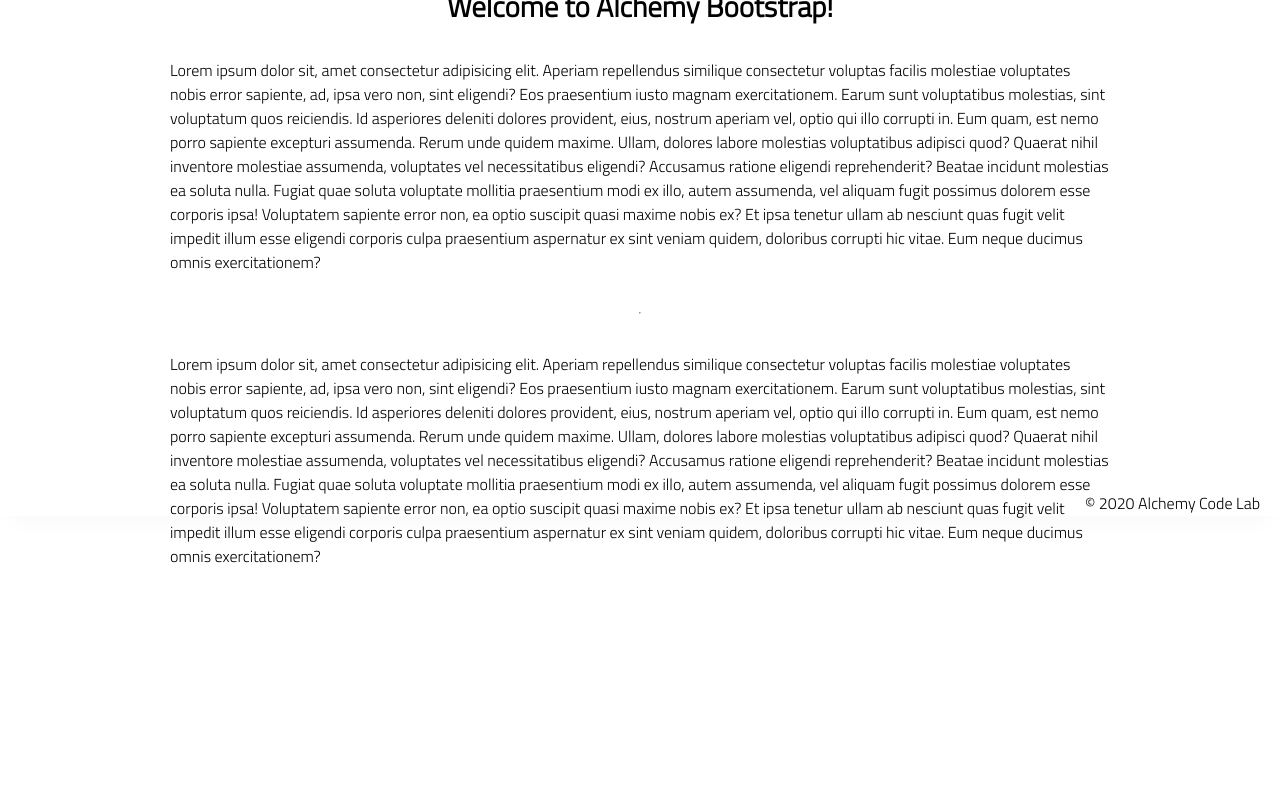
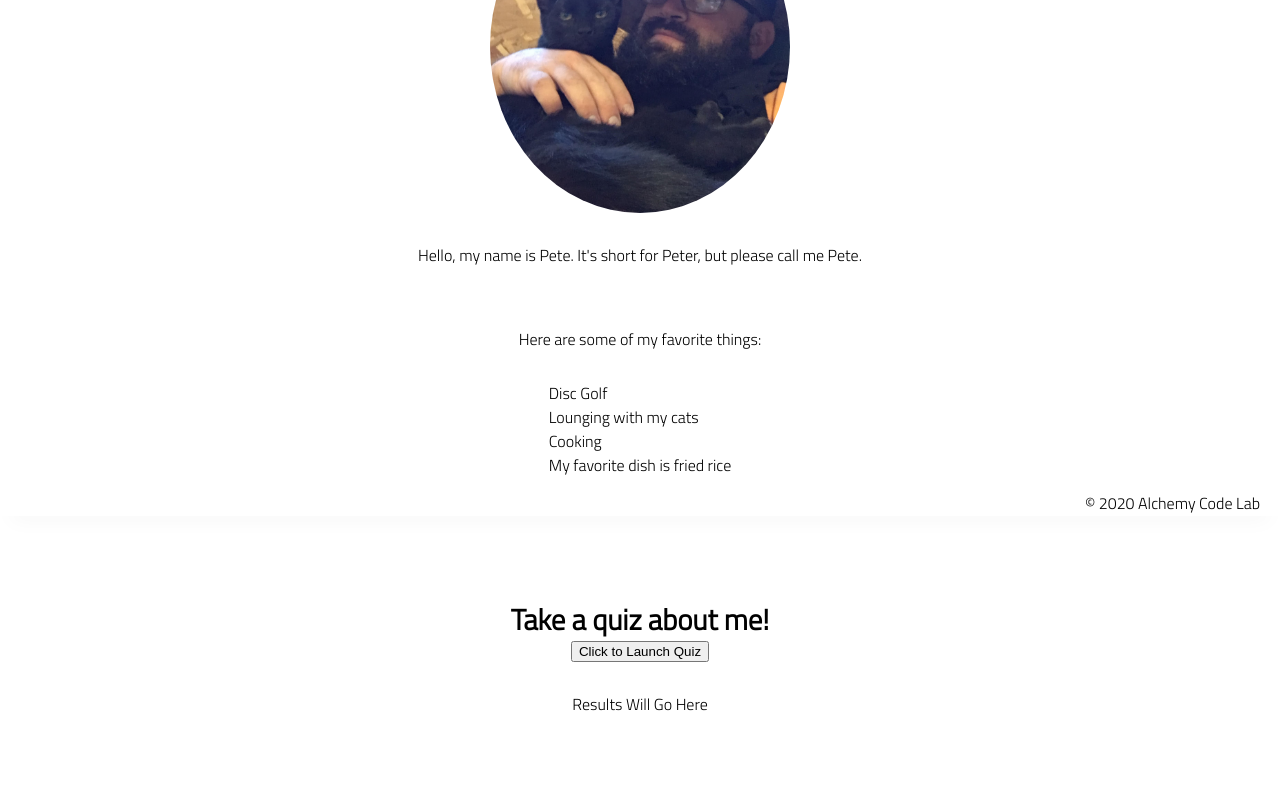
Before and after one commit to pete-hamrick/lab-01-quiz-page, a plain HTML site: page index.html in a window 1280 px wide. Shown: the part 284-1090 px from the top of the page. Before the commit the page ends 942 px from the top, so only its background shows below. Drawn offline with Linux system fonts and the light colour scheme.

Commit message:
created HTML and some basic styling

```diff
--- a/app.js
+++ b/app.js
@@ -6,3 +6,37 @@
   // get user input
   // use user input to update state
   // update DOM to reflect the new state
+
+// const confirmed = confirm('hello');
+// console.log(confirmed);
+// const myName = prompt('What is your name?');
+// console.log(myName);
+
+//get the button element
+//add click listener event
+//confirm the user wants to start the quiz
+//if they do -- prompt them for at least 3 questions and store the answer
+//for each answer, check if the user entered a correct value
+//track the number of correct answers
+//at the end of the quiz update the results section with the number of correct answers
+
+const quizButton = document.getElementById('quiz-button');
+// const results = document.getElementById('results');
+
+quizButton.addEventListener('click', ()=>{
+    const confirmed = confirm('Would you like to start the quiz?');
+    console.log(confirmed);
+    if (confirmed){
+        const name = prompt('What is your name?');
+        const ans1 = prompt('Do I like disc golf?');
+        const ans2 = prompt('Do I like cooking?');
+        const ans3 = prompt('Do I like lounging with my cats?');
+        const ans4 = prompt('Do I like fried rice?');
+        console.log(name, ans1, ans2, ans3, ans4);
+        let score = 0;
+
+        console.log('final score', score);
+    } else {
+        console.log('user cancelled');
+    }
+});
--- a/index.html
+++ b/index.html
@@ -19,48 +19,26 @@
         </div>
     </header>
     <main>
-        <section class="main-section">
-            <img class="main-logo" src="./assets/alchemy-logo.png" />
-            <h2>
-                Welcome to Alchemy Bootstrap!
-            </h2>
+        <section>
+            <h1>All about Pete</h1>
+
+            <img id="pete-img" src="assets\farmerPete.jpg" alt="Pete">
 
             <p>
-                Lorem ipsum dolor sit, amet consectetur adipisicing elit. Aperiam repellendus similique consectetur
-                voluptas facilis molestiae voluptates nobis error sapiente, ad, ipsa vero non, sint eligendi? Eos
-                praesentium iusto magnam exercitationem.
-                Earum sunt voluptatibus molestias, sint voluptatum quos reiciendis. Id asperiores deleniti dolores
-                provident, eius, nostrum aperiam vel, optio qui illo corrupti in. Eum quam, est nemo porro sapiente
-                excepturi assumenda.
-                Rerum unde quidem maxime. Ullam, dolores labore molestias voluptatibus adipisci quod? Quaerat nihil
-                inventore molestiae assumenda, voluptates vel necessitatibus eligendi? Accusamus ratione eligendi
-                reprehenderit? Beatae incidunt molestias ea soluta nulla.
-                Fugiat quae soluta voluptate mollitia praesentium modi ex illo, autem assumenda, vel aliquam fugit
-                possimus dolorem esse corporis ipsa! Voluptatem sapiente error non, ea optio suscipit quasi maxime nobis
-                ex?
-                Et ipsa tenetur ullam ab nesciunt quas fugit velit impedit illum esse eligendi corporis culpa
-                praesentium aspernatur ex sint veniam quidem, doloribus corrupti hic vitae. Eum neque ducimus omnis
-                exercitationem?
+                Hello, my name is Pete. It's short for Peter, but please call me Pete.
             </p>
-            <hr />
-            <p>
-                Lorem ipsum dolor sit, amet consectetur adipisicing elit. Aperiam repellendus similique consectetur
-                voluptas facilis molestiae voluptates nobis error sapiente, ad, ipsa vero non, sint eligendi? Eos
-                praesentium iusto magnam exercitationem.
-                Earum sunt voluptatibus molestias, sint voluptatum quos reiciendis. Id asperiores deleniti dolores
-                provident, eius, nostrum aperiam vel, optio qui illo corrupti in. Eum quam, est nemo porro sapiente
-                excepturi assumenda.
-                Rerum unde quidem maxime. Ullam, dolores labore molestias voluptatibus adipisci quod? Quaerat nihil
-                inventore molestiae assumenda, voluptates vel necessitatibus eligendi? Accusamus ratione eligendi
-                reprehenderit? Beatae incidunt molestias ea soluta nulla.
-                Fugiat quae soluta voluptate mollitia praesentium modi ex illo, autem assumenda, vel aliquam fugit
-                possimus dolorem esse corporis ipsa! Voluptatem sapiente error non, ea optio suscipit quasi maxime nobis
-                ex?
-                Et ipsa tenetur ullam ab nesciunt quas fugit velit impedit illum esse eligendi corporis culpa
-                praesentium aspernatur ex sint veniam quidem, doloribus corrupti hic vitae. Eum neque ducimus omnis
-                exercitationem?
-            </p>
-
+            <p>Here are some of my favorite things:</p>
+            <ul>
+                <li>Disc Golf</li>
+                <li>Lounging with my cats</li>
+                <li>Cooking</li>
+                <li>My favorite dish is fried rice</li>
+            </ul>
+        </section>
+        <section>
+            <h2>Take a quiz about me!</h2>
+            <button id="quiz-button">Click to Launch Quiz</button>
+            <p id="results">Results Will Go Here</p>
         </section>
     </main>
     <footer>
--- a/styles/style.css
+++ b/styles/style.css
@@ -111,3 +111,9 @@ footer {
     }
 
   }
+
+
+#pete-img {
+      width: 30%;
+      border-radius: 50%;
+  }
```
Also changed, not shown: test/example.test.js (+6 -11 lines), utils.js (added, +7 -0 lines), assets/farmerPete.jpg (added).
